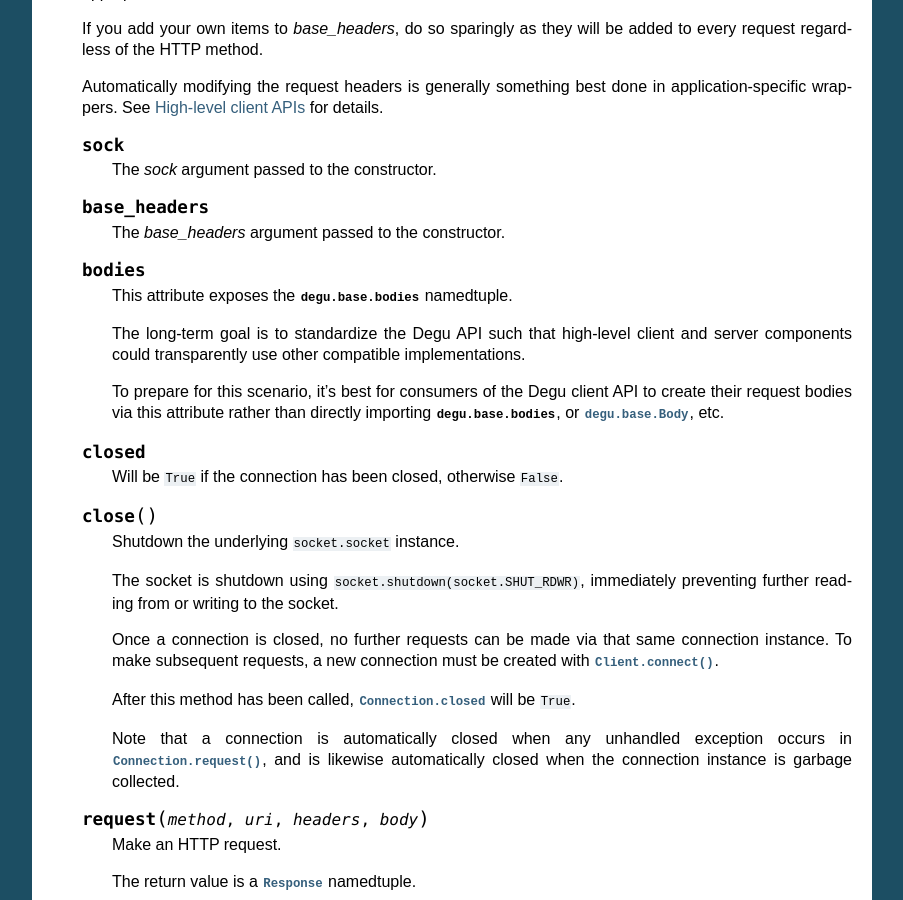
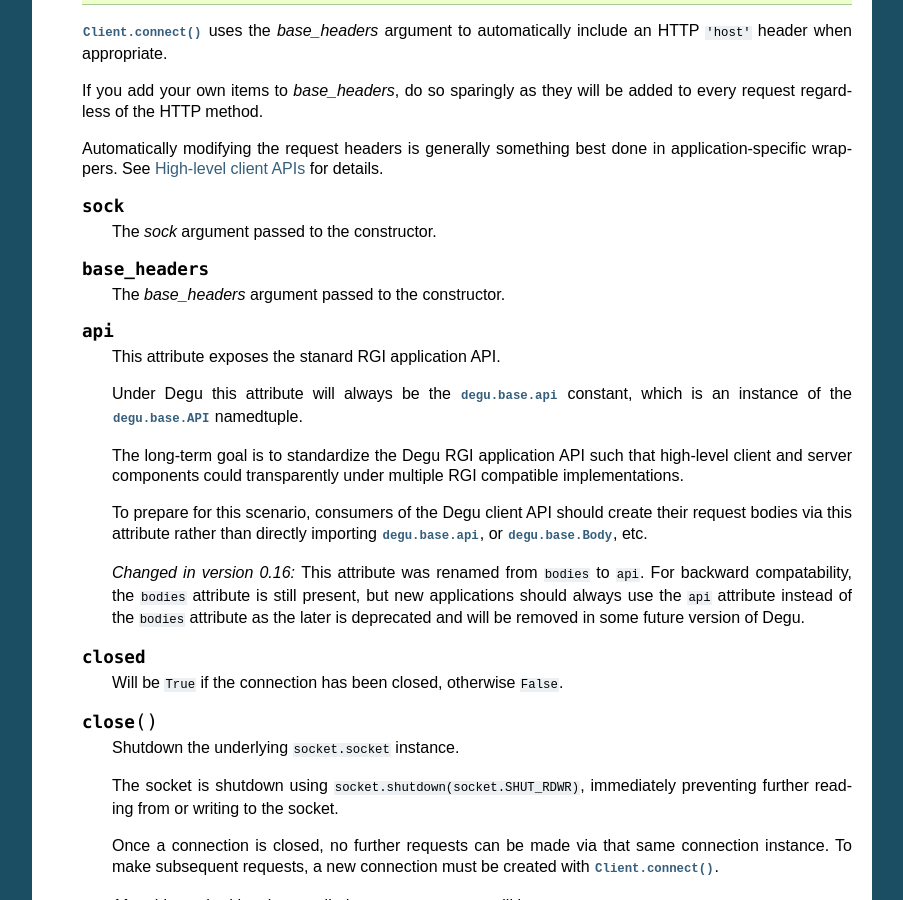
Before and after one commit to json420/degu, a Sphinx documentation site: the page built from doc/degu.client.rst, in a window 1280 px wide and 900 px high, scrolled down 8233 px. Shown: the whole window, without its empty margins (198-1101 px from the left). Built offline with Sphinx 7.4.7, drawn with Linux system fonts in a browser that asks for light colours; some of the changed text lies outside the part shown.

Commit message:
Update client docs to reflect Connection.bodies being renamed to Connection.api

```diff
--- a/doc/degu.client.rst
+++ b/doc/degu.client.rst
@@ -490,7 +490,12 @@ Also see the server :ref:`server-options`.
 
         *   :meth:`Connection.get_range()`
 
-    For brevity, the shortcut methods are recommended (when possible).
+    (For brevity, use of the shortcut methods is recommended when possible.)
+
+    Finally, the :attr:`Connection.api` attribute exposes the standard RGI
+    application API.  Under Degu, :attr:`Connection.api` will always be the
+    :data:`degu.base.api` constant, which is an instance of the
+    :class:`degu.base.API` namedtuple.
 
     A :class:`Connection` is stateful  and is *not* thread-safe.
 
@@ -544,18 +549,28 @@ Also see the server :ref:`server-options`.
 
         The *base_headers* argument passed to the constructor.
 
-    .. attribute:: bodies
+    .. attribute:: api
 
-        This attribute exposes the :attr:`degu.base.bodies` namedtuple.
+        This attribute exposes the stanard RGI application API.
 
-        The long-term goal is to standardize the Degu API such that high-level
-        client and server components could transparently use other compatible
-        implementations.
+        Under Degu this attribute will always be the :data:`degu.base.api`
+        constant, which is an instance of the :class:`degu.base.API` namedtuple.
 
-        To prepare for this scenario, it's best for consumers of the Degu client
-        API to create their request bodies via this attribute rather than
-        directly importing :mod:`degu.base.bodies`, or
-        :class:`degu.base.Body`, etc.
+        The long-term goal is to standardize the Degu RGI application API such
+        that high-level client and server components could transparently under
+        multiple RGI compatible implementations.
+
+        To prepare for this scenario, consumers of the Degu client API should
+        create their request bodies via this attribute rather than directly
+        importing :mod:`degu.base.api`, or :class:`degu.base.Body`, etc.
+
+        .. versionchanged:: 0.16
+
+            This attribute was renamed from ``bodies`` to ``api``.  For backward
+            compatability, the ``bodies`` attribute is still present, but new
+            applications should always use the ``api`` attribute instead of the
+            ``bodies`` attribute as the later is deprecated and will be removed
+            in some future version of Degu.
 
     .. attribute:: closed
 
```
